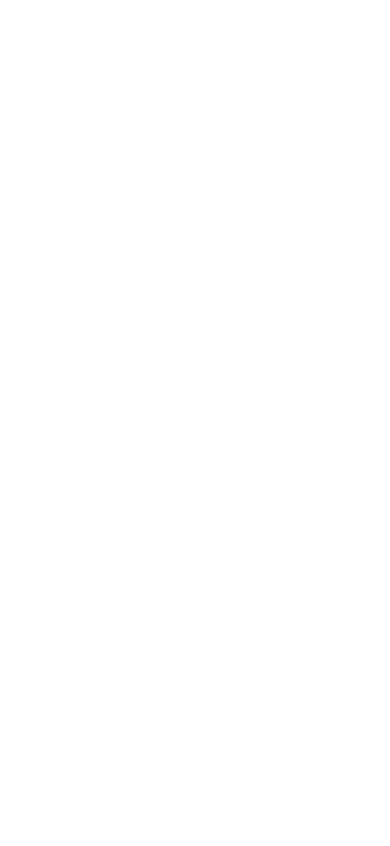
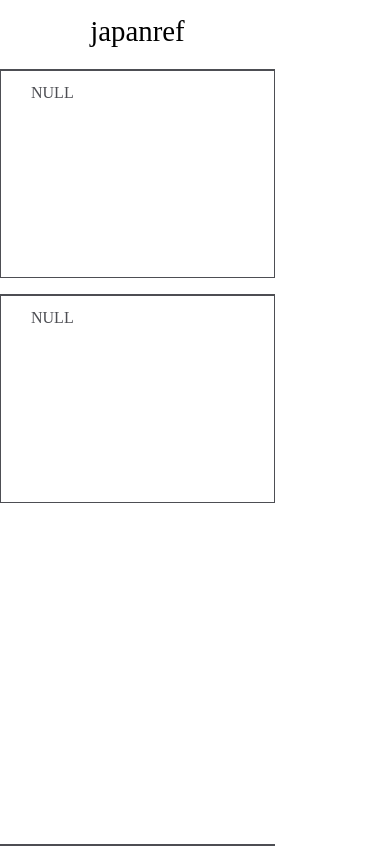
Before and after one commit to risesia/japanref, a plain HTML site: page index.html in a window 390 px wide. Drawn offline with Linux system fonts and the light colour scheme.

Commit message:
forking
from https://codepen.io/freeCodeCamp/pen/NdrKKL

```diff
--- a/index.html
+++ b/index.html
@@ -3,9 +3,35 @@
 <head>
     <meta charset="UTF-8">
     <meta name="viewport" content="width=device-width, initial-scale=1.0">
-    <title></title>
+    <title>japanref</title>
+    <link rel="stylesheet" type="text/css" href="../japanref/style.css" media="screen">
 </head>
 <body>
-
+    <!--navbar-start-->
+    <nav id="navbar">
+        <header>japanref</header>
+        <ul>
+            <li><a class="nav-link" href="#NULL">NULL</a></li>
+        </ul>
+        <ul>
+            <li><a class="nav-link" href="#NULL">NULL</a></li>
+        </ul>
+    </nav>
+    <!--navbar-end-->
+    <!--main-start-->
+    <main id="main-doc">
+        <section class="main-section" id="NULL">
+            <header>NULL</header>
+            <article>
+                NULL
+            </article>
+        </section>
+        <section class="main-section" id="NULL">
+            <header>NULL</header>
+            <article>
+                NULL
+            </article>
+        </section>
+    </main>
 </body>
 </html>
--- /dev/null
+++ b/style.css
@@ -0,0 +1,92 @@
+html,
+body {
+    min-width: 290px;
+    color: #4d4e53;
+    background-color: #ffffff;
+    font-family: NULL;
+    line-height: 1.5;
+}
+#navbar {
+    position: fixed;
+    min-width: 250px;
+    top: 0px;
+    left: 0px;
+    width: 300px;
+    height: 100%;
+    border-right: solid;
+    border-color: rgba(0, 22, 22, 0.4);
+}
+header {
+    color: black;
+    margin: 10px;
+    text-align: center;
+    font-size: 1.8em;
+    font-weight: thin;
+}
+#main-doc header {
+    text-align: left;
+    margin: 0px;
+}
+#navbar ul {
+    height: 88%;
+    padding: 0;
+    overflow-y: auto;
+    overflow-x: hidden;
+}
+#navbar li {
+    color: #4d4e53;
+    border-top: 1px solid;
+    list-style: none;
+    position: relative;
+    width: 100%;
+}
+#navbar a {
+    display: block;
+    padding: 10px 30px;
+    color: #4d4e53;
+    text-decoration: none;
+    cursor: pointer;
+}
+#main-doc {
+    position: absolute;
+    margin-left: 310px;
+    padding: 20px;
+    margin-bottom: 110px;
+}
+section article {
+    color: #4d4e53;
+    margin: 15px;
+    font-size: 0.96em;
+}
+section li {
+    margin: 15px 0px 0px 20px;
+}
+@media only screen and (max-width: 815px) {
+    /* for mobile phones: */
+    #navbar ul {
+        border: 1px solid;
+        height: 207px;
+    }
+    #navbar {
+        background-color: white;
+        position: absolute;
+        top: 0;
+        padding: 0;
+        margin: 0;
+        width: 100%;
+        max-width: 275px;
+        border: none;
+        z-index: 1;
+        border-bottom: 2px solid;
+    }
+    #main-doc {
+        position: relative;
+        margin-left: 0px;
+        margin-top: 270px;
+    }
+}
+@media only screen and (max-width: 400px) {
+    #main-doc {
+        margin-left: -10px;
+    }
+}
```
